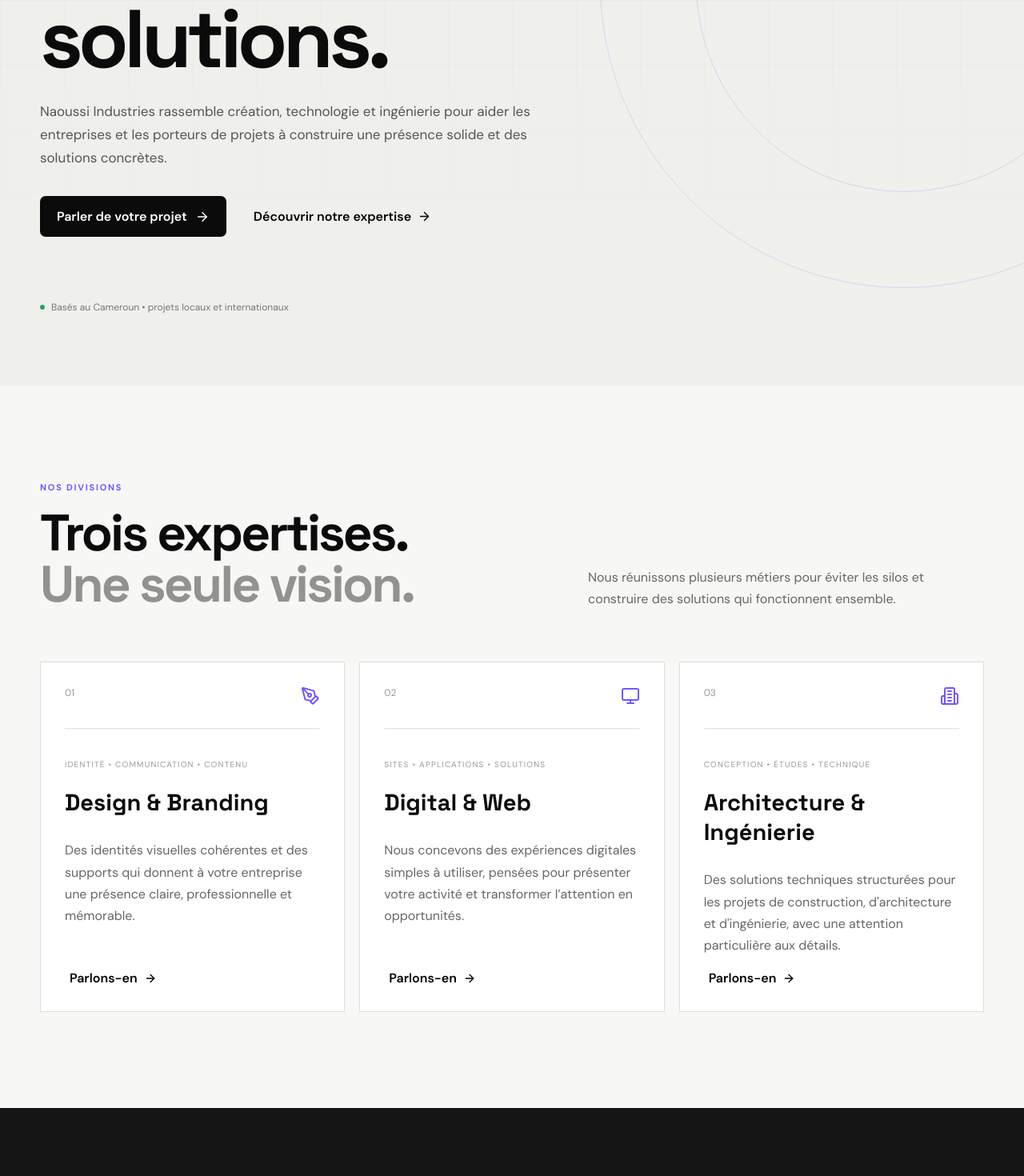
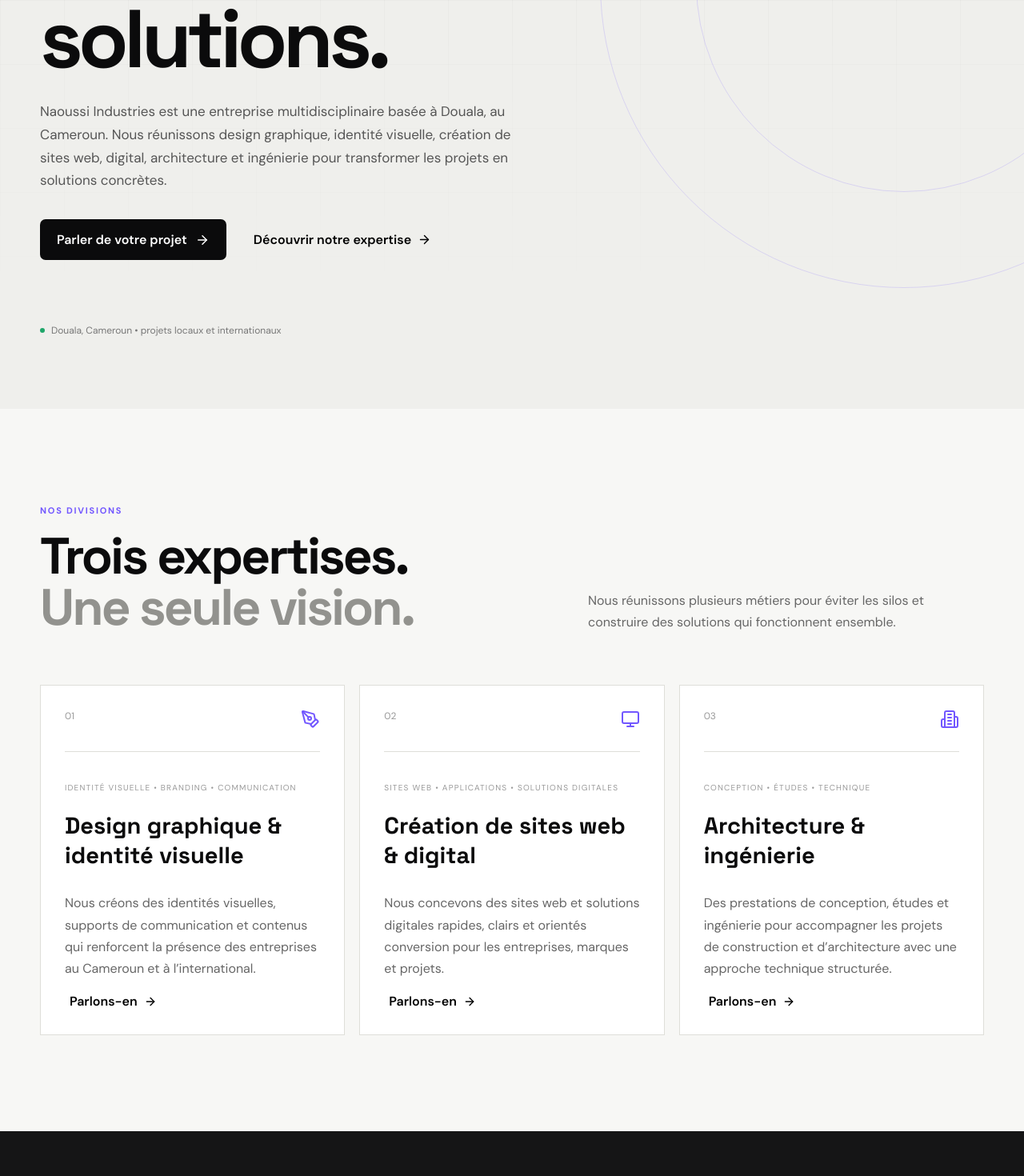
Before and after one commit to NaoussiLionel/Naoussi-industries, a React (Create React App) app: page / in a window 1280 px wide. Shown: the part 400-1870 px from the top of the page at 80% size. Built offline with nearby package versions, Linux system fonts and the light colour scheme.

Commit message:
seo: strengthen service content and add FAQ for search visibility

```diff
--- a/src/App.js
+++ b/src/App.js
@@ -8,23 +8,23 @@
 const divisions = [
   {
     number:"01",
-    title:"Design & Branding",
-    label:"Identité • Communication • Contenu",
-    text:"Des identités visuelles cohérentes et des supports qui donnent à votre entreprise une présence claire, professionnelle et mémorable.",
+    title:"Design graphique & identité visuelle",
+    label:"Identité visuelle • Branding • Communication",
+    text:"Nous créons des identités visuelles, supports de communication et contenus qui renforcent la présence des entreprises au Cameroun et à l’international.",
     icon:PenTool
   },
   {
     number:"02",
-    title:"Digital & Web",
-    label:"Sites • Applications • Solutions",
-    text:"Nous concevons des expériences digitales simples à utiliser, pensées pour présenter votre activité et transformer l’attention en opportunités.",
+    title:"Création de sites web & digital",
+    label:"Sites web • Applications • Solutions digitales",
+    text:"Nous concevons des sites web et solutions digitales rapides, clairs et orientés conversion pour les entreprises, marques et projets.",
     icon:Monitor
   },
   {
     number:"03",
-    title:"Architecture & Ingénierie",
+    title:"Architecture & ingénierie",
     label:"Conception • Études • Technique",
-    text:"Des solutions techniques structurées pour les projets de construction, d'architecture et d'ingénierie, avec une attention particulière aux détails.",
+    text:"Des prestations de conception, études et ingénierie pour accompagner les projets de construction et d’architecture avec une approche technique structurée.",
     icon:Building2
   }
 ];
@@ -79,16 +79,16 @@
         <section id="accueil" className="hero">
           <div className="hero-grid"></div>
           <div className="container hero-content">
-            <div className="eyebrow"><span></span> ARCHITECTURE • DESIGN • DIGITAL</div>
+            <div className="eyebrow"><span></span> DESIGN • DIGITAL • ARCHITECTURE • INGÉNIERIE</div>
             <h1>Nous transformons<br/><em>les idées</em> en solutions.</h1>
             <p className="hero-copy">
-              Naoussi Industries rassemble création, technologie et ingénierie pour aider les entreprises et les porteurs de projets à construire une présence solide et des solutions concrètes.
+              Naoussi Industries est une entreprise multidisciplinaire basée à Douala, au Cameroun. Nous réunissons design graphique, identité visuelle, création de sites web, digital, architecture et ingénierie pour transformer les projets en solutions concrètes.
             </p>
             <div className="hero-actions">
               <button className="btn btn-dark" onClick={() => go("Contact")}>Parler de votre projet <ArrowRight size={18}/></button>
               <button className="text-link" onClick={() => go("Expertise")}>Découvrir notre expertise <ArrowRight size={17}/></button>
             </div>
-            <div className="hero-note"><span className="dot"></span> Basés au Cameroun • projets locaux et internationaux</div>
+            <div className="hero-note"><span className="dot"></span> Douala, Cameroun • projets locaux et internationaux</div>
           </div>
           <div className="hero-orbit orbit-1"></div>
           <div className="hero-orbit orbit-2"></div>
@@ -155,6 +155,25 @@
           </div>
         </section>
 
+
+        <section id="questions" className="section faq">
+          <div className="container">
+            <div className="section-head">
+              <div>
+                <p className="kicker">QUESTIONS FRÉQUENTES</p>
+                <h2>Ce que vous devez<br/><span>savoir sur Naoussi Industries.</span></h2>
+              </div>
+              <p className="section-intro">Des réponses simples pour comprendre nos services et savoir comment démarrer un projet.</p>
+            </div>
+            <div className="faq-grid">
+              <article><h3>Quels services propose Naoussi Industries au Cameroun ?</h3><p>Nous proposons du design graphique et de l’identité visuelle, la création de sites web et de solutions digitales, ainsi que des prestations d’architecture et d’ingénierie.</p></article>
+              <article><h3>Où intervient Naoussi Industries ?</h3><p>Nous sommes basés à Douala, au Cameroun, et pouvons accompagner des projets locaux ou internationaux à distance selon leur nature.</p></article>
+              <article><h3>Comment démarrer un projet ?</h3><p>Contactez-nous avec votre besoin, votre objectif et, si possible, votre délai. Nous clarifions ensuite le périmètre, les livrables et la prochaine étape.</p></article>
+              <article><h3>Naoussi Industries travaille-t-elle uniquement avec des entreprises ?</h3><p>Nous accompagnons les entreprises, entrepreneurs, institutions et porteurs de projets qui recherchent une solution professionnelle en design, digital, architecture ou ingénierie.</p></article>
+            </div>
+          </div>
+        </section>
+
         <section id="contact" className="contact">
           <div className="container contact-inner">
             <div>
@@ -174,7 +193,7 @@
         <div className="container footer-grid">
           <div>
             <div className="footer-brand"><span className="brand-mark">N</span><span>NAOUSSI <b>INDUSTRIES</b></span></div>
-            <p>Architecture, design & digital.<br/>Des idées transformées en solutions.</p>
+            <p>Design, digital, architecture & ingénierie.<br/>Des idées transformées en solutions.</p>
           </div>
           <div>
             <h4>Navigation</h4>
@@ -182,6 +201,7 @@
             <button onClick={() => go("Expertise")}>Expertise</button>
             <button onClick={() => go("Méthode")}>Méthode</button>
             <button onClick={() => go("À propos")}>À propos</button>
+            <button onClick={() => go("Questions")}>FAQ</button>
           </div>
           <div>
             <h4>Contact</h4>
```
